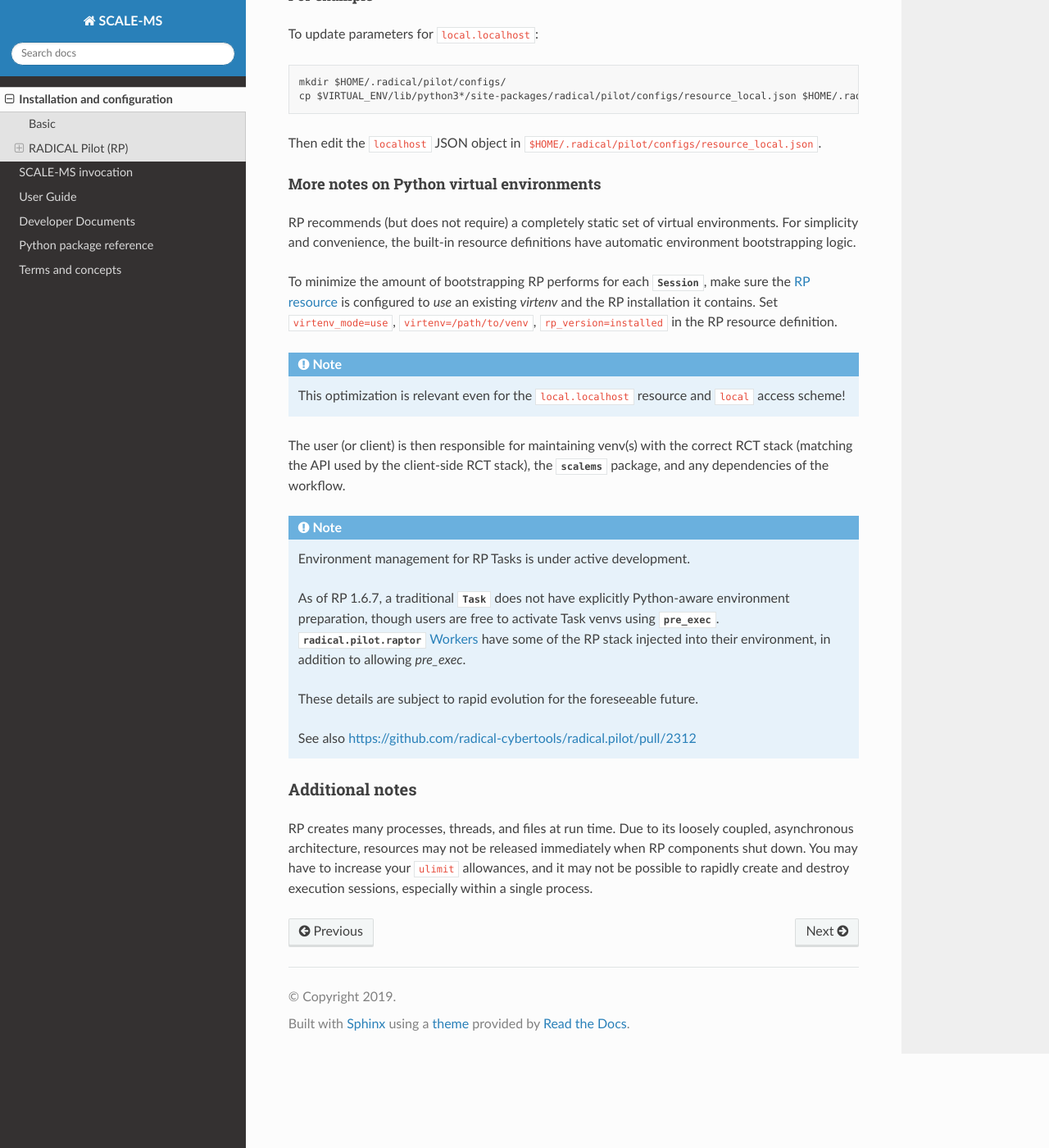
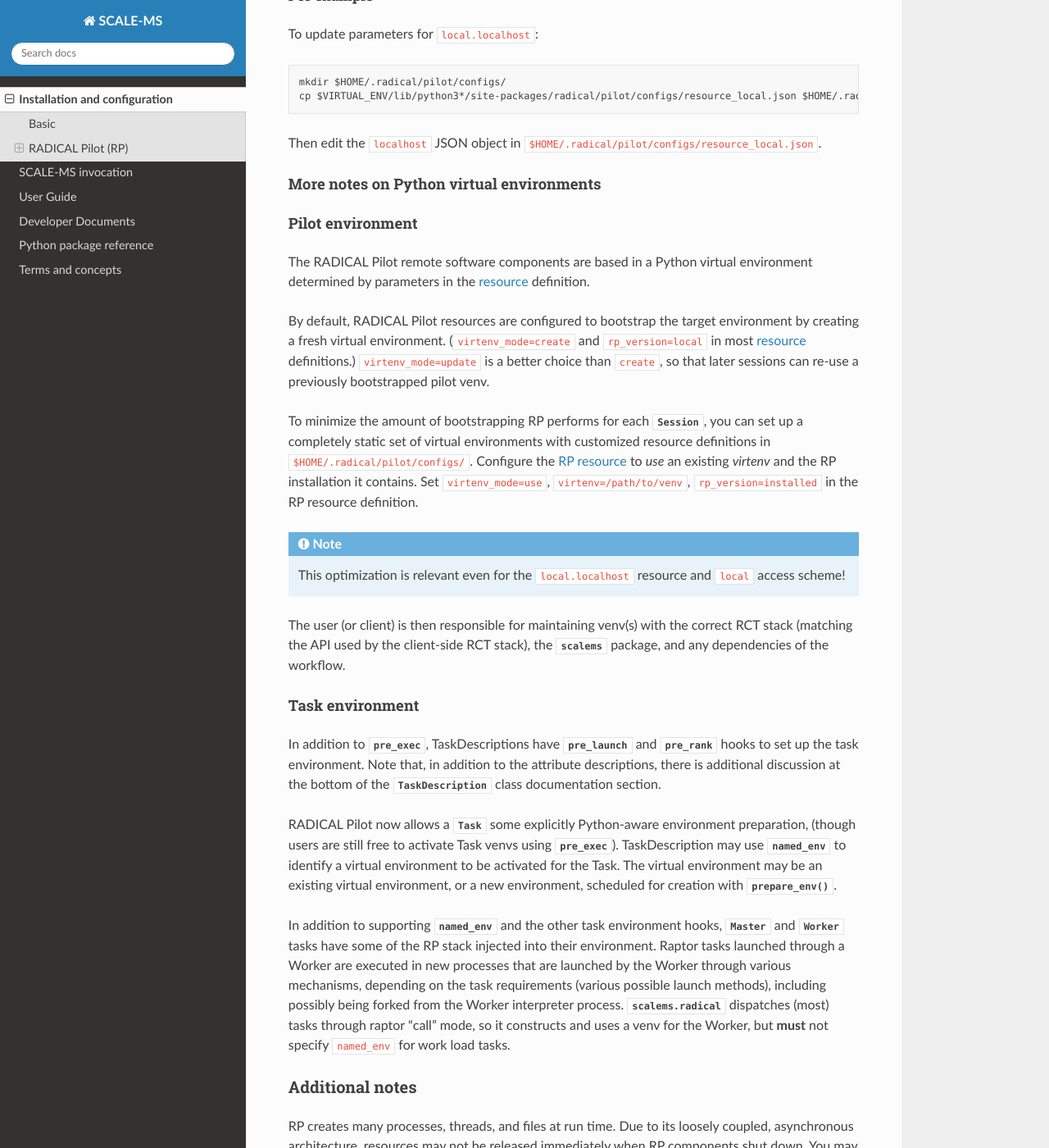
Before and after one commit to SCALE-MS/scale-ms, a Sphinx documentation site: the page built from docs/install.rst, in a window 1280 px wide and 1400 px high, scrolled down 2218 px. Shown: the whole window at 82% size. Built offline with Sphinx 7.4.7 and the Read the Docs theme 2.0.0, drawn with Linux system fonts in a browser that asks for light colours; some of the changed text lies outside the part shown.

Commit message:
Update notes on RP virtual environments.
Fixes #94

```diff
--- a/docs/install.rst
+++ b/docs/install.rst
@@ -92,7 +92,7 @@ in your home directory **before launching** :py:mod:`scalems.radical`.
 Setting resource parameters
 ~~~~~~~~~~~~~~~~~~~~~~~~~~~
 
-https://radicalpilot.readthedocs.io/en/stable/machconf.html#writing-a-custom-resource-configuration-file.
+https://radicalpilot.readthedocs.io/en/stable/machconf.html#writing-a-custom-resource-configuration-file
 describes the user files for defining new resources or replacing built-in resource definitions.
 
 To override the default logic for a built-in resource definition,
@@ -108,18 +108,27 @@ To update parameters for ``local.localhost``::
     mkdir $HOME/.radical/pilot/configs/
     cp $VIRTUAL_ENV/lib/python3*/site-packages/radical/pilot/configs/resource_local.json $HOME/.radical/pilot/configs/
 
-Then edit the ``localhost`` JSON object in ``$HOME/.radical/pilot/configs/resource_local.json``.
+Then edit the ``localhost`` JSON object in :file:`$HOME/.radical/pilot/configs/resource_local.json`.
 
 More notes on Python virtual environments
 ~~~~~~~~~~~~~~~~~~~~~~~~~~~~~~~~~~~~~~~~~~
 
-RP recommends (but does not require) a completely static set of virtual environments.
-For simplicity and convenience, the built-in resource definitions have automatic
-environment bootstrapping logic.
+Pilot environment
+~~~~~~~~~~~~~~~~~
+
+The RADICAL Pilot remote software components are based in a Python virtual environment
+determined by parameters in the
+`resource <https://radicalpilot.readthedocs.io/en/stable/machconf.html>`__ definition.
+
+By default, RADICAL Pilot resources are configured to bootstrap the target environment
+by creating a fresh virtual environment. (``virtenv_mode=create`` and ``rp_version=local``
+in most `resource <https://radicalpilot.readthedocs.io/en/stable/machconf.html>`__ definitions.)
+``virtenv_mode=update`` is a better choice than ``create``, so that later sessions can re-use a previously bootstrapped pilot venv.
 
 To minimize the amount of bootstrapping RP performs for each :py:class:`~radical.pilot.Session`,
-make sure the `RP resource`_ is configured to *use* an existing *virtenv* and the
-RP installation it contains.
+you can set up a completely static set of virtual environments with customized resource definitions
+in :file:`$HOME/.radical/pilot/configs/`.
+Configure the `RP resource`_ to *use* an existing *virtenv* and the RP installation it contains.
 Set ``virtenv_mode=use``, ``virtenv=/path/to/venv``, ``rp_version=installed`` in the RP resource
 definition.
 
@@ -130,18 +139,36 @@ then responsible for maintaining venv(s) with the correct RCT stack (matching th
 used by the client-side RCT stack), the `scalems` package, and any dependencies of the
 workflow.
 
-.. note:: Environment management for RP Tasks is under active development.
+Task environment
+~~~~~~~~~~~~~~~~
 
-    As of RP 1.6.7, a traditional :py:class:`~radical.pilot.Task` does not have explicitly Python-aware
-    environment preparation, though users are free to activate Task venvs using
-    :py:data:`~radical.pilot.TaskDescription.pre_exec`.
-    :py:mod:`radical.pilot.raptor`
-    `Workers <https://github.com/radical-cybertools/radical.pilot/blob/devel/src/radical/pilot/raptor/worker.py>`__
-    have some of the RP stack injected into their environment, in addition to allowing *pre_exec*.
+In addition to :py:attr:`~radical.pilot.TaskDescription.pre_exec`, TaskDescriptions have
+:py:attr:`~radical.pilot.TaskDescription.pre_launch`
+and :py:attr:`~radical.pilot.TaskDescription.pre_rank`
+hooks to set up the task environment.
+Note that, in addition to the attribute descriptions,
+there is additional discussion at the bottom of the
+:py:class:`~radical.pilot.TaskDescription` class documentation section.
 
-    These details are subject to rapid evolution for the foreseeable future.
+RADICAL Pilot now allows a :py:class:`~radical.pilot.Task` some explicitly Python-aware
+environment preparation, (though users are still free to activate Task venvs using
+:py:data:`~radical.pilot.TaskDescription.pre_exec`).
+TaskDescription may use :py:attr:`~radical.pilot.TaskDescription.named_env` to identify
+a virtual environment to be activated for the Task.
+The virtual environment may be an existing virtual environment, or a new environment,
+scheduled for creation with :py:func:`~radical.pilot.Pilot.prepare_env`.
 
-    See also https://github.com/radical-cybertools/radical.pilot/pull/2312
+In addition to supporting :py:attr:`~radical.pilot.TaskDescription.named_env` and the
+other task environment hooks,
+:py:class:`~radical.pilot.raptor.Master` and :py:class:`~radical.pilot.raptor.Worker`
+tasks have some of the RP stack injected into their environment.
+Raptor tasks launched through a Worker are executed in new processes
+that are launched by the Worker through various mechanisms, depending
+on the task requirements (various possible launch methods), including
+possibly being forked from the Worker interpreter process.
+:py:mod:`scalems.radical` dispatches (most) tasks through
+raptor "call" mode, so it constructs and uses a venv for the Worker,
+but **must** not specify ``named_env`` for work load tasks.
 
 Additional notes
 ----------------
```
Also changed, not shown: 3 other files.
